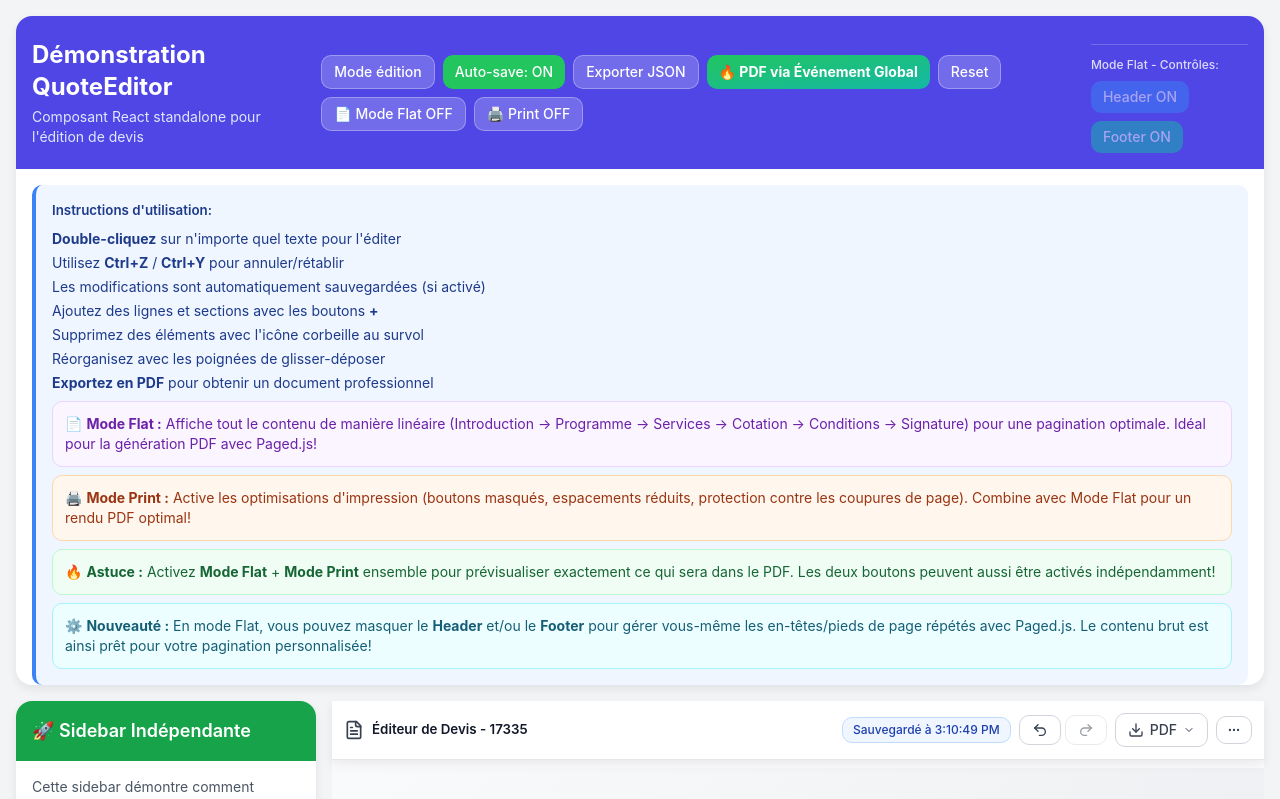
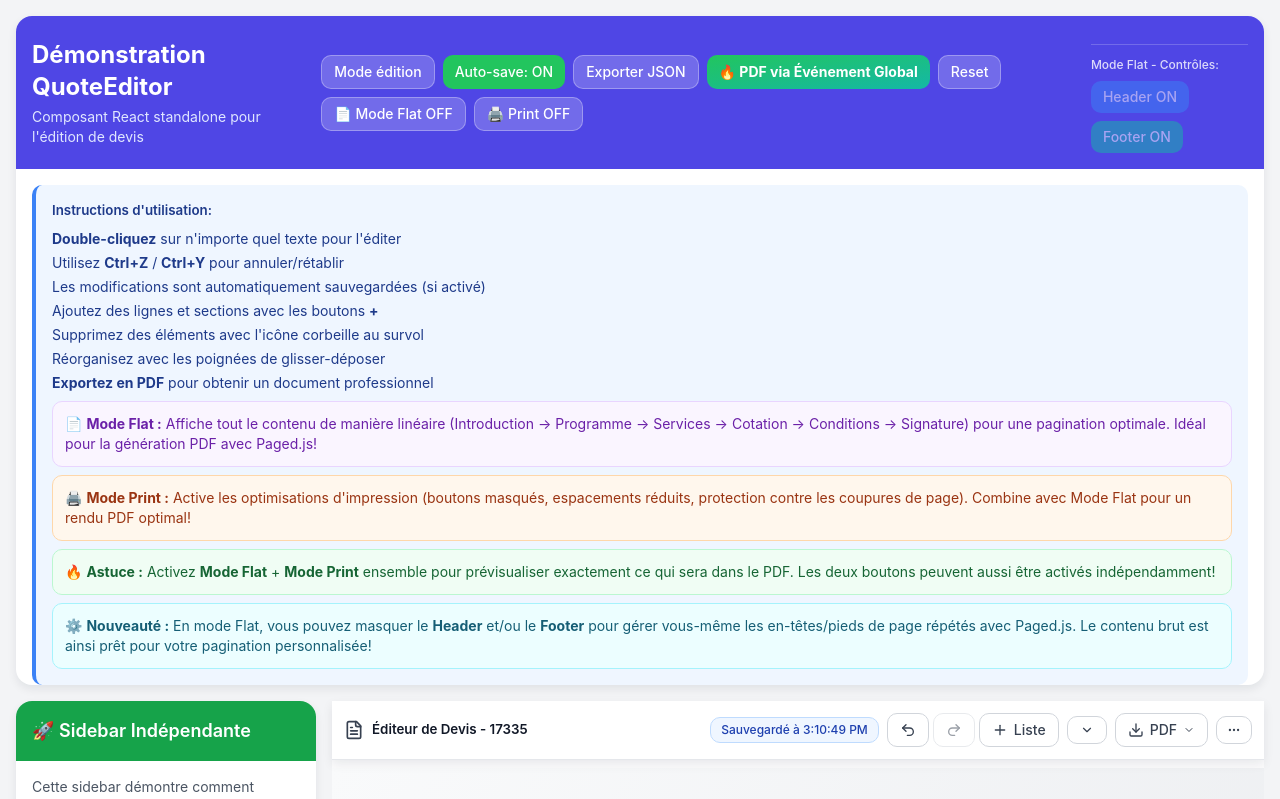
Before and after one commit to gillesautoquote/quote_editor, a React (Vite) app: page / in a window 1280 px wide. Shown: the top 799 px of the page. Built offline with nearby package versions, Linux system fonts and the light colour scheme; what @react-pdf/renderer would draw is missing.

Commit message:
Conditions: rÃ©activer gestion des blocs (contrÃ´les visibles) et bouton Ajouter un bloc (toolbar)

```diff
--- a/src/App.tsx
+++ b/src/App.tsx
@@ -266,6 +266,8 @@ const App: React.FC = () => {
               showHeader={showHeader}
               showFooter={showFooter}
               usePDFV2={true}
+              showAddBlock={true}
+              showTemplateSelector={true}
             />
           </div>
         </div>
--- a/src/Components/QuoteEditor/components/QuoteTabs/QuoteTabContent.tsx
+++ b/src/Components/QuoteEditor/components/QuoteTabs/QuoteTabContent.tsx
@@ -278,8 +278,8 @@ export const QuoteTabContent: React.FC<QuoteTabContentProps> = ({
             }}
             onUpdateSignatureFrame={() => {}}
             readonly={readonly}
-            showBlockControls={false}
-            allowWidthControl={false}
+            showBlockControls={true}
+            allowWidthControl={true}
             companyColor={currentData.company.mainColor}
           />
         </>
```
